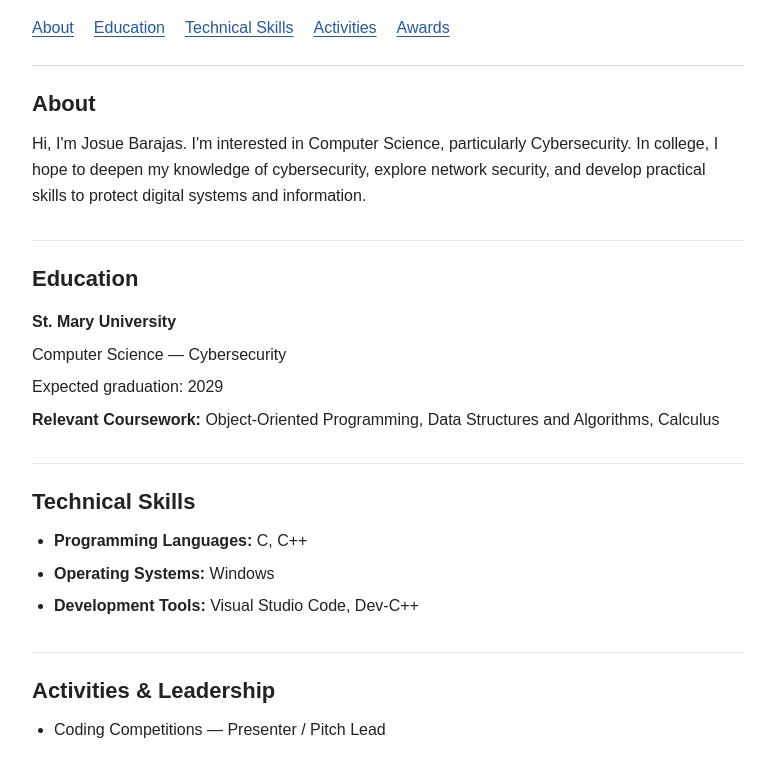
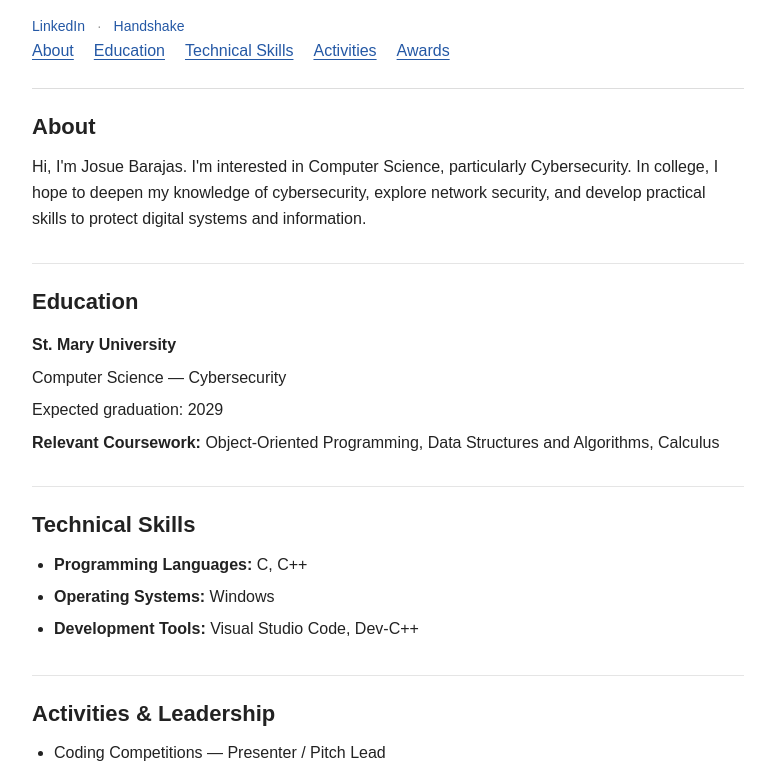
Before and after one commit to JosueBarajas/JosueBarajas.github.io, a plain HTML site: page index.html in a window 1280 px wide. Shown: the part 137-904 px from the top of the page, without its empty margins (252-1027 px from the left). Drawn offline with Linux system fonts and the light colour scheme.

Commit message:
Update index.html

```diff
--- a/index.html
+++ b/index.html
@@ -3,6 +3,7 @@
 <html lang="en">
 
 <head>
+
     <meta charset="UTF-8">
     <meta name="viewport" content="width=device-width, initial-scale=1.0">
 
@@ -10,11 +11,12 @@
 
     <link rel="stylesheet" href="style.css">
     <script src="script.js" defer></script>
+
 </head>
 
 <body>
 
-    <!-- Header and Navigation -->
+    <!-- Header Section -->
     <header>
 
         <h1>Josue Barajas</h1>
@@ -23,16 +25,42 @@
             Computer Science &amp; Cybersecurity Student
         </p>
 
+
+        <!-- Professional Profiles -->
+        <div class="professional-links">
+
+            <a href="https://www.linkedin.com/feed/"
+               target="_blank"
+               rel="noopener noreferrer">
+                LinkedIn
+            </a>
+
+            <span>·</span>
+
+            <a href="https://stmarytx.joinhandshake.com/profiles/5g6t3d"
+               target="_blank"
+               rel="noopener noreferrer">
+                Handshake
+            </a>
+
+        </div>
+
+
+        <!-- Navigation Menu -->
         <nav aria-label="Main navigation">
+
             <a href="#about">About</a>
             <a href="#education">Education</a>
             <a href="#skills">Technical Skills</a>
             <a href="#activities">Activities</a>
             <a href="#awards">Awards</a>
+
         </nav>
 
     </header>
 
+
+    <!-- Main Content -->
     <main>
 
         <!-- About Section -->
@@ -79,6 +107,7 @@
             <h2>Technical Skills</h2>
 
             <ul>
+
                 <li>
                     <strong>Programming Languages:</strong>
                     C, C++
@@ -93,6 +122,7 @@
                     <strong>Development Tools:</strong>
                     Visual Studio Code, Dev-C++
                 </li>
+
             </ul>
 
         </section>
@@ -104,9 +134,11 @@
             <h2>Activities &amp; Leadership</h2>
 
             <ul>
+
                 <li>
                     Coding Competitions — Presenter / Pitch Lead
                 </li>
+
             </ul>
 
         </section>
@@ -118,7 +150,9 @@
             <h2>Awards &amp; Achievements</h2>
 
             <ul>
+
                 <li>CompTIA ITF+ — 2023</li>
+
             </ul>
 
         </section>
@@ -126,11 +160,11 @@
     </main>
 
 
-    <!-- Footer -->
+    <!-- Footer Section -->
     <footer>
 
         <p>
-            &copy; <span id="year"></span> Josue Barajas 2026
+            &copy; <span id="year"></span> Josue Barajas
         </p>
 
     </footer>
```
